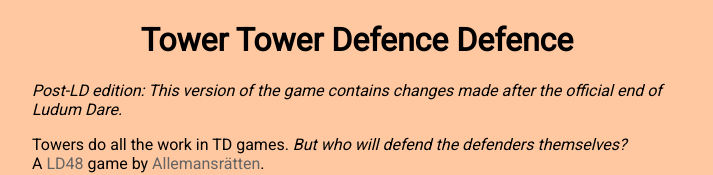
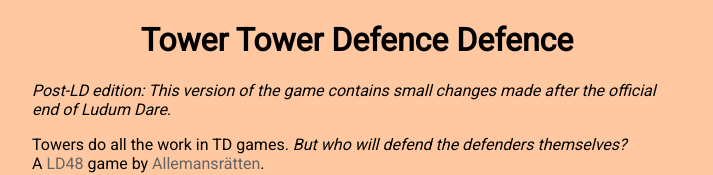
Before and after one commit to allemansratten/TowerTowerDefenceDefence, a website built with webpack: page dist_post_ld/index.html in a window 1280 px wide. Shown: the top 175 px of the page, without its empty margins (283-996 px from the left). Built offline with nearby package versions, Linux system fonts and the light colour scheme.

Commit message:
Emphasize it's small changes

```diff
--- a/dist_post_ld/index.html
+++ b/dist_post_ld/index.html
@@ -49,7 +49,7 @@
     <script src="app.bundle.js"></script>
     <div id='about_text' style="width: 650px; margin-left: auto; margin-right: auto; margin-top: 2vh;">
       <p>
-        <em>Post-LD edition: This version of the game contains changes made after the official end of Ludum Dare.</em>
+        <em>Post-LD edition: This version of the game contains small changes made after the official end of Ludum Dare.</em>
       </p>
       Towers do all the work in TD games. <em>But who will defend the defenders themselves?</em>
       <br>
```
